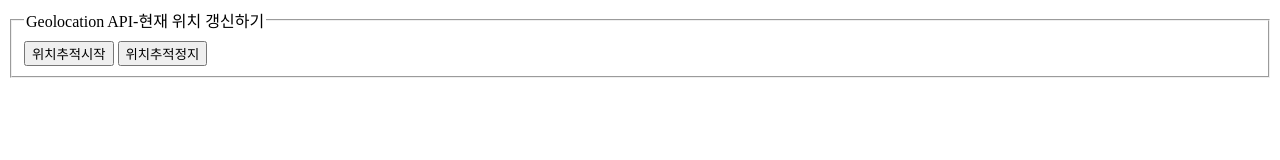
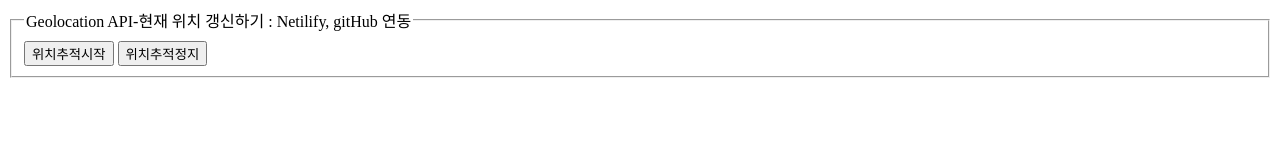
Before and after one commit to kanghy419/Geolocatiion, a plain HTML site: page Index.html in a window 1280 px wide. Drawn offline with Linux system fonts and the light colour scheme.

Commit message:
타이틀 수정

```diff
--- a/Index.html
+++ b/Index.html
@@ -7,7 +7,7 @@
 </head>
 <body>
     <fieldset>
-        <legend>Geolocation API-현재 위치 갱신하기</legend>
+        <legend>Geolocation API-현재 위치 갱신하기 : Netilify, gitHub 연동</legend>
         <button onclick='start();'>위치추적시작</button>
         <button onclick='stop();'>위치추적정지</button>
         <span id="display" style="color:red;font-size: 1.5em;font-weight: ;"></span>
```
